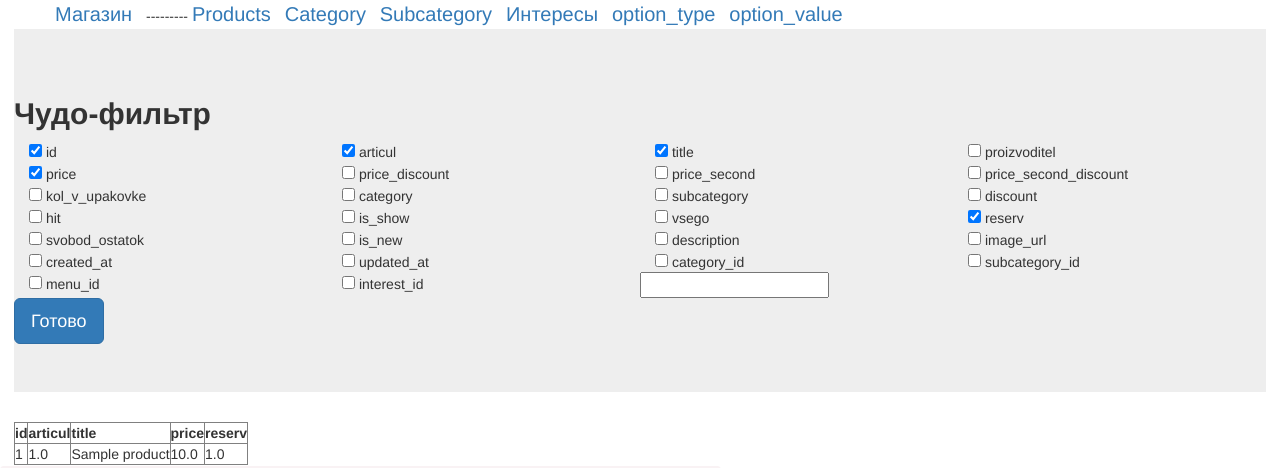
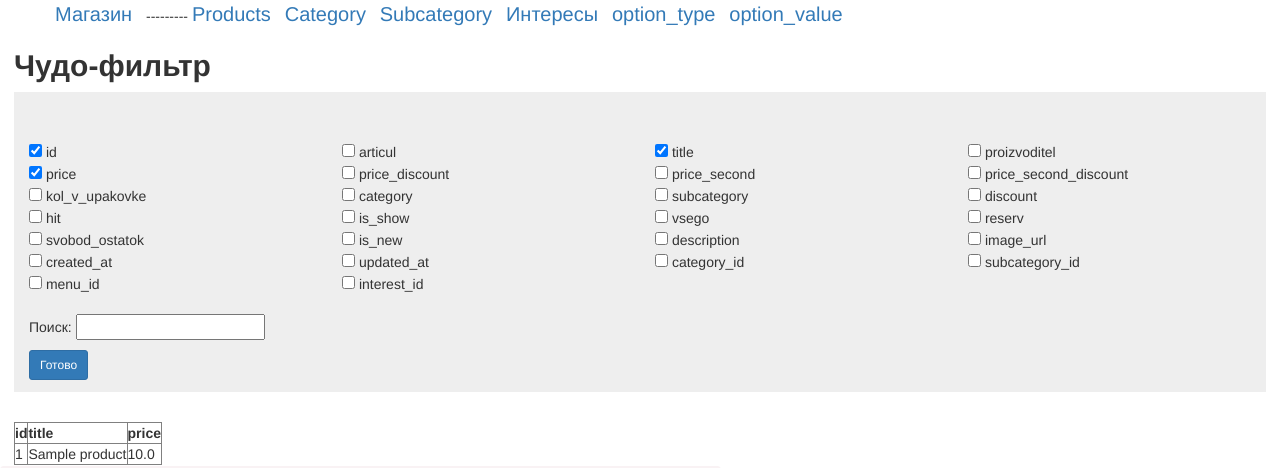
Before and after one commit to jenfan/depot, a Rails app: page /admin/products in a window 1280 px wide. Shown: the top 468 px of the page. Run offline with Rails 7, Linux system fonts and the light colour scheme; tables that the repository leaves empty hold one stand-in row (values such as "Sample post"); style sheets or scripts are compiled from the project's sources; parts of the project's set-up code (start-up, migrations or seed data) failed here and were passed over; some libraries are stand-ins or nearby versions.

Commit message:
adminpan

```diff
--- a/app/views/admin/products.html.erb
+++ b/app/views/admin/products.html.erb
@@ -1,5 +1,6 @@
-<div class="jumbotron">
 <h2><b>Чудо-фильтр</b></h2>
+<div class="jumbotron" style="height:300px;">
+
 
     <%= form_tag("/admin/products", method: "get") do %>
     	<% for i in 0..@buf.count-1 %>
@@ -9,9 +10,8 @@
                 <div class="col-xs-6 col-sm-3"><%= check_box_tag @buf[i][:name], "1", true%> <%= @buf[i][:name] %></div>
             <% end %>
         <% end %>
-
-    <div ><%= text_field_tag(:orderlink, @orderlink) %></div>
-	<div ><%= submit_tag("Готово", id: "subbtn", class: "btn btn-primary btn-lg") %></div>
+        <div class="col-xs-12 col-md-8" style="margin-top:20px;">Поиск: <%= text_field_tag(:orderlink, @orderlink) %></div>
+        <div class="col-xs-12 col-md-8" style="margin-top:10px;"><%= submit_tag("Готово", id: "subbtn", class: "btn btn-primary btn-sm") %></div>
 	<% end %>
 </div>
 
@@ -19,7 +19,7 @@
   <tr>
     <% for i in 0..@buf.count-1 %>
         <% if  @buf[i][:checked]=="1" %>
-            <th><%= @buf[i][:name]%></th>
+           <th onclick="$('#subbtn').click();"><%= @buf[i][:name]%></th>
         <% end %>
     <% end %>
   </tr>
@@ -29,7 +29,7 @@
   <tr>
     <% for i in 0..@buf.count-1 %>
         <% if  @buf[i][:checked]=="1" %>
-            <td><%= products[@buf[i][:name]] %></td>
+            <td onclick="$('#subbtn').click();"><div id=""><%= products[@buf[i][:name]] %></div></td>
         <% end %>
     <% end %>
   </tr>
--- a/settings.rb
+++ b/settings.rb
@@ -1 +1 @@
-{0=>{:name=>"id", :checked=>"1"}, 1=>{:name=>"articul", :checked=>"1"}, 2=>{:name=>"title", :checked=>"1"}, 3=>{:name=>"proizvoditel", :checked=>"0"}, 4=>{:name=>"price", :checked=>"1"}, 5=>{:name=>"price_discount", :checked=>"0"}, 6=>{:name=>"price_second", :checked=>"0"}, 7=>{:name=>"price_second_discount", :checked=>"0"}, 8=>{:name=>"kol_v_upakovke", :checked=>"0"}, 9=>{:name=>"category", :checked=>"0"}, 10=>{:name=>"subcategory", :checked=>"0"}, 11=>{:name=>"discount", :checked=>"0"}, 12=>{:name=>"hit", :checked=>"0"}, 13=>{:name=>"is_show", :checked=>"0"}, 14=>{:name=>"vsego", :checked=>"0"}, 15=>{:name=>"reserv", :checked=>"1"}, 16=>{:name=>"svobod_ostatok", :checked=>"0"}, 17=>{:name=>"is_new", :checked=>"0"}, 18=>{:name=>"description", :checked=>"0"}, 19=>{:name=>"image_url", :checked=>"0"}, 20=>{:name=>"created_at", :checked=>"0"}, 21=>{:name=>"updated_at", :checked=>"0"}, 22=>{:name=>"category_id", :checked=>"0"}, 23=>{:name=>"subcategory_id", :checked=>"0"}, 24=>{:name=>"menu_id", :checked=>"0"}, 25=>{:name=>"interest_id", :checked=>"0"}}
+{0=>{:name=>"id", :checked=>"1"}, 1=>{:name=>"articul", :checked=>"0"}, 2=>{:name=>"title", :checked=>"1"}, 3=>{:name=>"proizvoditel", :checked=>"0"}, 4=>{:name=>"price", :checked=>"1"}, 5=>{:name=>"price_discount", :checked=>"0"}, 6=>{:name=>"price_second", :checked=>"0"}, 7=>{:name=>"price_second_discount", :checked=>"0"}, 8=>{:name=>"kol_v_upakovke", :checked=>"0"}, 9=>{:name=>"category", :checked=>"0"}, 10=>{:name=>"subcategory", :checked=>"0"}, 11=>{:name=>"discount", :checked=>"0"}, 12=>{:name=>"hit", :checked=>"0"}, 13=>{:name=>"is_show", :checked=>"0"}, 14=>{:name=>"vsego", :checked=>"0"}, 15=>{:name=>"reserv", :checked=>"0"}, 16=>{:name=>"svobod_ostatok", :checked=>"0"}, 17=>{:name=>"is_new", :checked=>"0"}, 18=>{:name=>"description", :checked=>"0"}, 19=>{:name=>"image_url", :checked=>"0"}, 20=>{:name=>"created_at", :checked=>"0"}, 21=>{:name=>"updated_at", :checked=>"0"}, 22=>{:name=>"category_id", :checked=>"0"}, 23=>{:name=>"subcategory_id", :checked=>"0"}, 24=>{:name=>"menu_id", :checked=>"0"}, 25=>{:name=>"interest_id", :checked=>"0"}}
```
Lines whose indentation alone changed are shown as unchanged.
